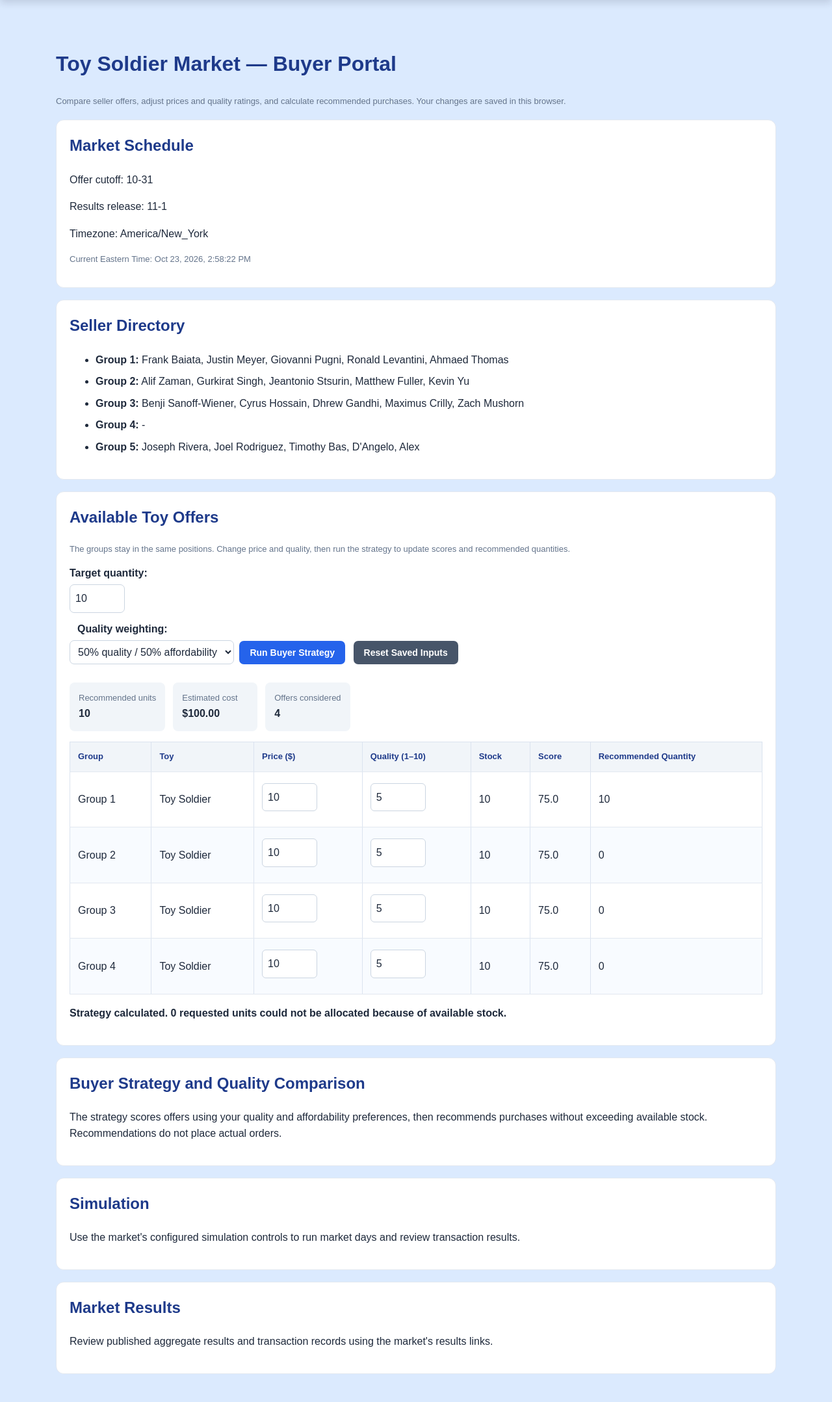
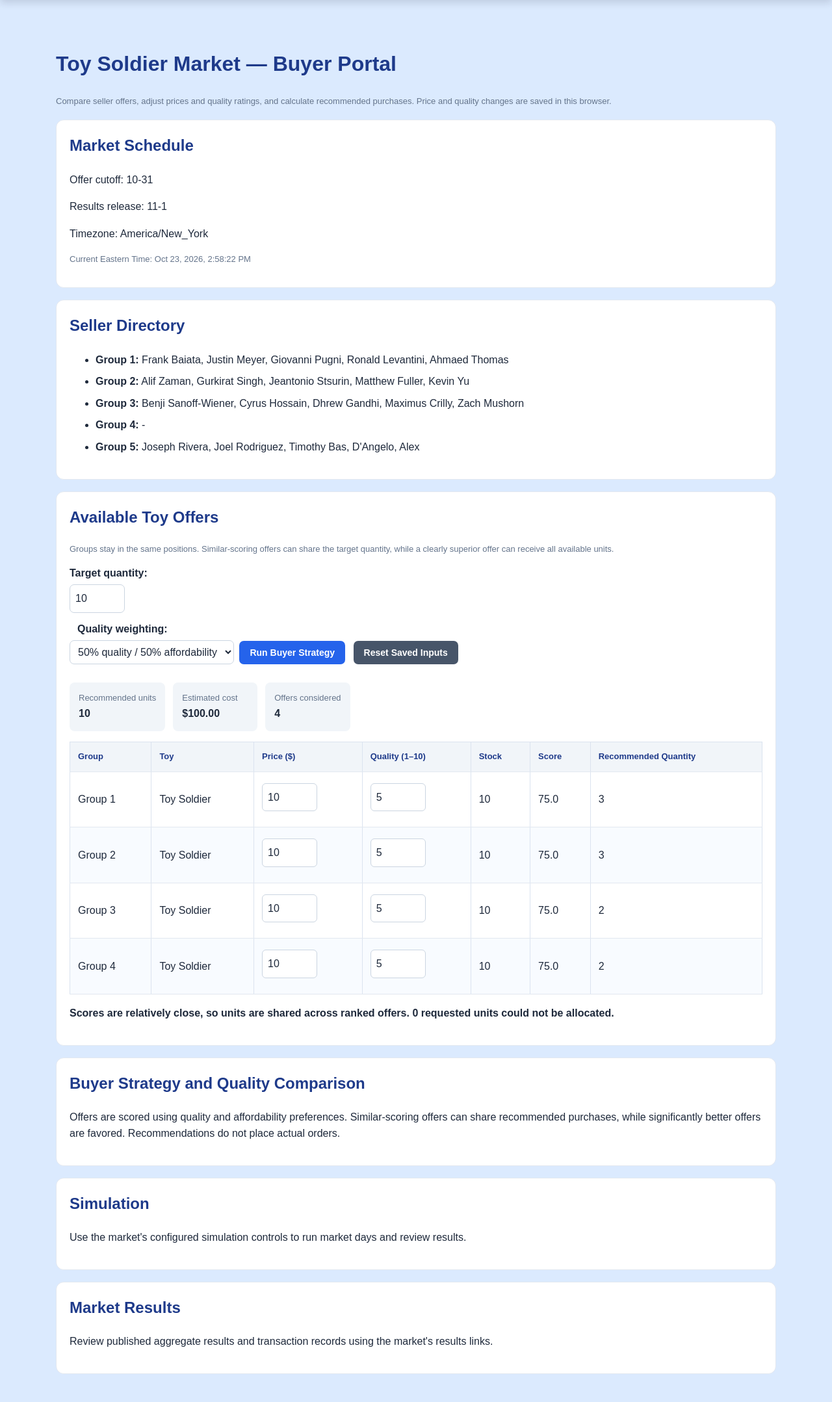
Before and after one commit to shahanggnore-cmyk/toy-soldier-market, a Flask app: page / in a window 1280 px wide. Shown: the part 246-2403 px from the top of the page at 65% size. Run offline with Flask 3, Linux system fonts and the light colour scheme.

Commit message:
Update index.html

```diff
--- a/templates/index.html
+++ b/templates/index.html
@@ -86,7 +86,7 @@
   <h1>Toy Soldier Market — Buyer Portal</h1>
   <p class="buyer-muted">
     Compare seller offers, adjust prices and quality ratings, and calculate
-    recommended purchases. Your changes are saved in this browser.
+    recommended purchases. Price and quality changes are saved in this browser.
   </p>
 
   <section class="buyer-panel">
@@ -111,8 +111,8 @@
   <section class="buyer-panel">
     <h2>Available Toy Offers</h2>
     <p class="buyer-muted">
-      The groups stay in the same positions. Change price and quality, then run
-      the strategy to update scores and recommended quantities.
+      Groups stay in the same positions. Similar-scoring offers can share the
+      target quantity, while a clearly superior offer can receive all available units.
     </p>
 
     <div style="margin-bottom:14px;">
@@ -171,7 +171,6 @@
         {% if offers is defined and offers %}
           {% for offer in offers %}
             {% set group_value = offer.group if offer.group is defined else offer.seller if offer.seller is defined else "" %}
-            {% set group_number = loop.index %}
             <tr class="buyer-offer-row"
                 data-key="{{ offer.id if offer.id is defined else loop.index0 }}"
                 data-stock="{{ offer.stock if offer.stock is defined else 10 }}">
@@ -185,7 +184,7 @@
                 {% elif group_value|string|lower|trim in ["group 4", "g4", "4"] %}
                   Group 4
                 {% else %}
-                  Group {{ group_number if group_number <= 4 else 4 }}
+                  Group {{ loop.index if loop.index <= 4 else 4 }}
                 {% endif %}
               </td>
               <td class="buyer-toy">
@@ -235,26 +234,20 @@
   <section class="buyer-panel">
     <h2>Buyer Strategy and Quality Comparison</h2>
     <p>
-      The strategy scores offers using your quality and affordability preferences,
-      then recommends purchases without exceeding available stock. Recommendations
-      do not place actual orders.
+      Offers are scored using quality and affordability preferences. Similar-scoring
+      offers can share recommended purchases, while significantly better offers
+      are favored. Recommendations do not place actual orders.
     </p>
   </section>
 
   <section class="buyer-panel">
     <h2>Simulation</h2>
-    <p>
-      Use the market's configured simulation controls to run market days and
-      review transaction results.
-    </p>
+    <p>Use the market's configured simulation controls to run market days and review results.</p>
   </section>
 
   <section class="buyer-panel">
     <h2>Market Results</h2>
-    <p>
-      Review published aggregate results and transaction records using the
-      market's results links.
-    </p>
+    <p>Review published aggregate results and transaction records using the market's results links.</p>
   </section>
 </div>
 
@@ -262,16 +255,12 @@
 (function () {
   "use strict";
 
-  const STORAGE_KEY = "toySoldierBuyerOffersV5";
+  const STORAGE_KEY = "toySoldierBuyerOffersV6";
   const body = document.getElementById("buyer-offers-body");
   const status = document.getElementById("buyer-status");
 
   function getRows() {
     return Array.from(body.querySelectorAll(".buyer-offer-row"));
-  }
-
-  function rowKey(row) {
-    return String(row.dataset.key);
   }
 
   function readSavedData() {
@@ -284,7 +273,7 @@
 
   function saveRow(row) {
     const saved = readSavedData();
-    saved[rowKey(row)] = {
+    saved[String(row.dataset.key)] = {
       price: row.querySelector(".buyer-price").value,
       quality: row.querySelector(".buyer-quality").value
     };
@@ -301,7 +290,7 @@
     const saved = readSavedData();
 
     getRows().forEach(function (row) {
-      const data = saved[rowKey(row)];
+      const data = saved[String(row.dataset.key)];
       if (!data) return;
 
       if (data.price !== undefined) {
@@ -316,9 +305,7 @@
 
   body.addEventListener("input", function (event) {
     const row = event.target.closest(".buyer-offer-row");
-    if (!row) return;
-
-    if (event.target.matches(".buyer-price, .buyer-quality")) {
+    if (row && event.target.matches(".buyer-price, .buyer-quality")) {
       saveRow(row);
     }
   });
@@ -327,19 +314,21 @@
     const rows = getRows();
     const target = Math.max(
       0,
-      Number(document.getElementById("buyer-target").value) || 0
+      Math.floor(Number(document.getElementById("buyer-target").value) || 0)
     );
-
     const qualityWeight =
       Number(document.getElementById("buyer-quality-weight").value) / 100;
 
-    const offers = rows.map(function (row) {
+    const offers = rows.map(function (row, index) {
       return {
         row: row,
+        index: index,
         group: row.querySelector(".buyer-group").textContent.trim(),
         price: Number(row.querySelector(".buyer-price").value),
         quality: Number(row.querySelector(".buyer-quality").value),
-        stock: Math.max(0, Number(row.dataset.stock) || 0)
+        stock: Math.max(0, Math.floor(Number(row.dataset.stock) || 0)),
+        score: 0,
+        quantity: 0
       };
     });
 
@@ -363,63 +352,100 @@
         ? (offer.price === 0 ? 100 : 0)
         : Math.max(0, Math.min(100, cheapest / offer.price * 100));
 
-      const qualityScore = offer.quality * 10;
-
       offer.score =
-        qualityScore * qualityWeight +
+        (offer.quality * 10) * qualityWeight +
         affordability * (1 - qualityWeight);
     });
 
-    valid.sort(function (a, b) {
+    const ranked = valid.slice().sort(function (a, b) {
       return b.score - a.score ||
         b.quality - a.quality ||
         a.price - b.price ||
-        a.group.localeCompare(b.group);
+        a.index - b.index;
     });
 
+    // Allocate to the best group only when its score clearly exceeds
+    // the next-best offer by at least 15 points.
+    const CLEAR_WIN_MARGIN = 15;
+    const clearWinner = ranked.length === 1 ||
+      (ranked.length > 1 &&
+       ranked[0].score - ranked[1].score >= CLEAR_WIN_MARGIN);
+
+    let remaining = target;
+
+    if (clearWinner && ranked.length > 0) {
+      const winner = ranked[0];
+      winner.quantity = Math.min(remaining, winner.stock);
+      remaining -= winner.quantity;
+    } else {
+      // Similar scores: repeatedly cycle through ranked offers.
+      // Higher-scoring groups get first chance in each round.
+      while (remaining > 0) {
+        let allocatedThisRound = 0;
+
+        for (const offer of ranked) {
+          if (remaining <= 0) break;
+          if (offer.quantity >= offer.stock) continue;
+
+          offer.quantity += 1;
+          remaining -= 1;
+          allocatedThisRound += 1;
+        }
+
+        if (allocatedThisRound === 0) break;
+      }
+    }
+
+    // Keep table rows in their original positions.
     rows.forEach(function (row) {
       row.querySelector(".buyer-score").textContent = "—";
       row.querySelector(".buyer-quantity").textContent = "0";
     });
 
-    let remaining = target;
     let totalUnits = 0;
     let totalCost = 0;
 
     valid.forEach(function (offer) {
-      const quantity = Math.min(remaining, offer.stock);
-
       offer.row.querySelector(".buyer-score").textContent =
         offer.score.toFixed(1);
+      offer.row.querySelector(".buyer-quantity").textContent =
+        offer.quantity;
 
-      offer.row.querySelector(".buyer-quantity").textContent = quantity;
-
-      remaining -= quantity;
-      totalUnits += quantity;
-      totalCost += quantity * offer.price;
+      totalUnits += offer.quantity;
+      totalCost += offer.quantity * offer.price;
     });
 
-    // Do not move table rows: Group 1–4 stay in their original positions.
     document.getElementById("buyer-total-units").textContent = totalUnits;
     document.getElementById("buyer-total-cost").textContent =
       "$" + totalCost.toFixed(2);
     document.getElementById("buyer-offer-count").textContent = valid.length;
 
-    status.textContent = valid.length
-      ? "Strategy calculated. " + remaining +
-        " requested units could not be allocated because of available stock."
-      : "No valid offers with available stock. Check price, quality, and stock.";
+    if (valid.length === 0) {
+      status.textContent = "No valid offers with available stock. Check price, quality, and stock.";
+    } else if (clearWinner) {
+      status.textContent =
+        "A clear top offer was identified. It receives priority; remaining units are left unallocated if its stock runs out.";
+    } else {
+      status.textContent =
+        "Scores are relatively close, so units are shared across ranked offers. " +
+        remaining + " requested units could not be allocated.";
+    }
   }
 
   document.getElementById("run-buyer-strategy")
     .addEventListener("click", runStrategy);
+
+  document.getElementById("buyer-quality-weight")
+    .addEventListener("change", runStrategy);
+
+  document.getElementById("buyer-target")
+    .addEventListener("input", runStrategy);
 
   document.getElementById("reset-buyer-inputs")
     .addEventListener("click", function () {
       if (!confirm("Reset saved prices and quality ratings in this browser?")) {
         return;
       }
-
       localStorage.removeItem(STORAGE_KEY);
       location.reload();
     });
```
